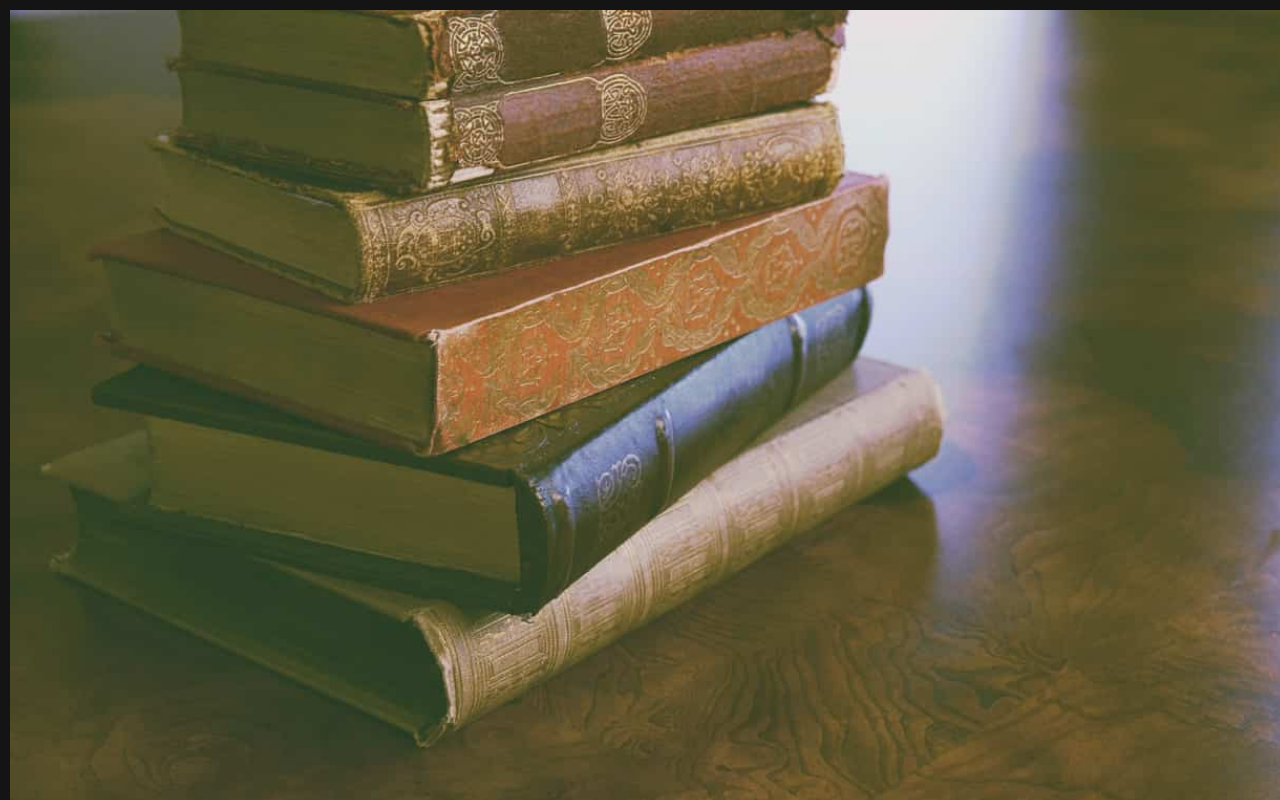
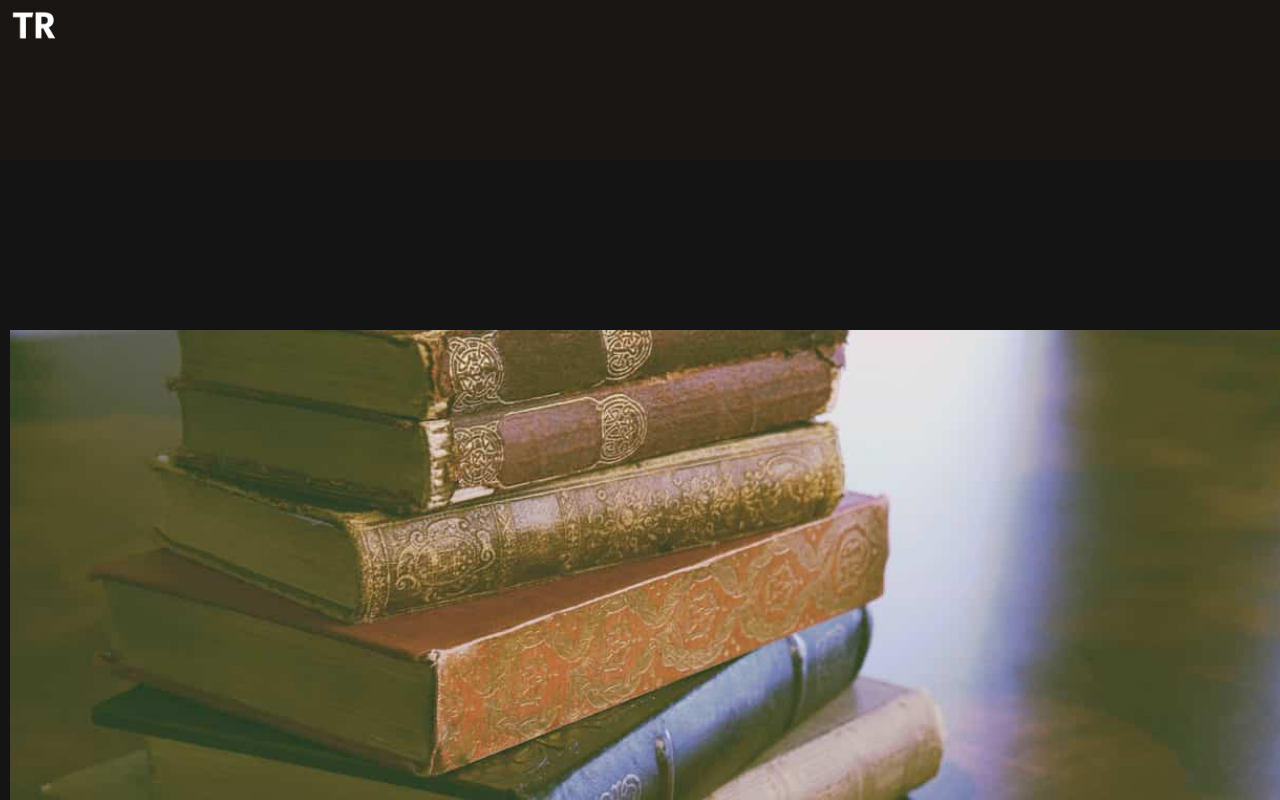
Before and after one commit to FormidablePencil/tonyR-timeline, a React (Create React App) app: page / in a window 1280 px wide. Built offline with nearby package versions, Linux system fonts and the light colour scheme.

Commit message:
fixed anim issue

```diff
--- a/src/home/components/selection-section/index.scoped.sass
+++ b/src/home/components/selection-section/index.scoped.sass
@@ -8,8 +8,9 @@
   display: flex
   justify-content: center
   align-items: center
+  // height: calc(var(--vh, 1vh) * 100)
   height: 100vh
-  height: calc(var(--vh, 1vh) * 100)
+  margin-top: 10em
 
   overflow: hidden
 
@@ -122,7 +123,7 @@
 
 @keyframes scale-anim-left
   to
-    transform: scale(5) translateX(200px)
+    transform: scale(5) translateX(60px)
     opacity: 0
 
 @keyframes scale-anim-right
```
